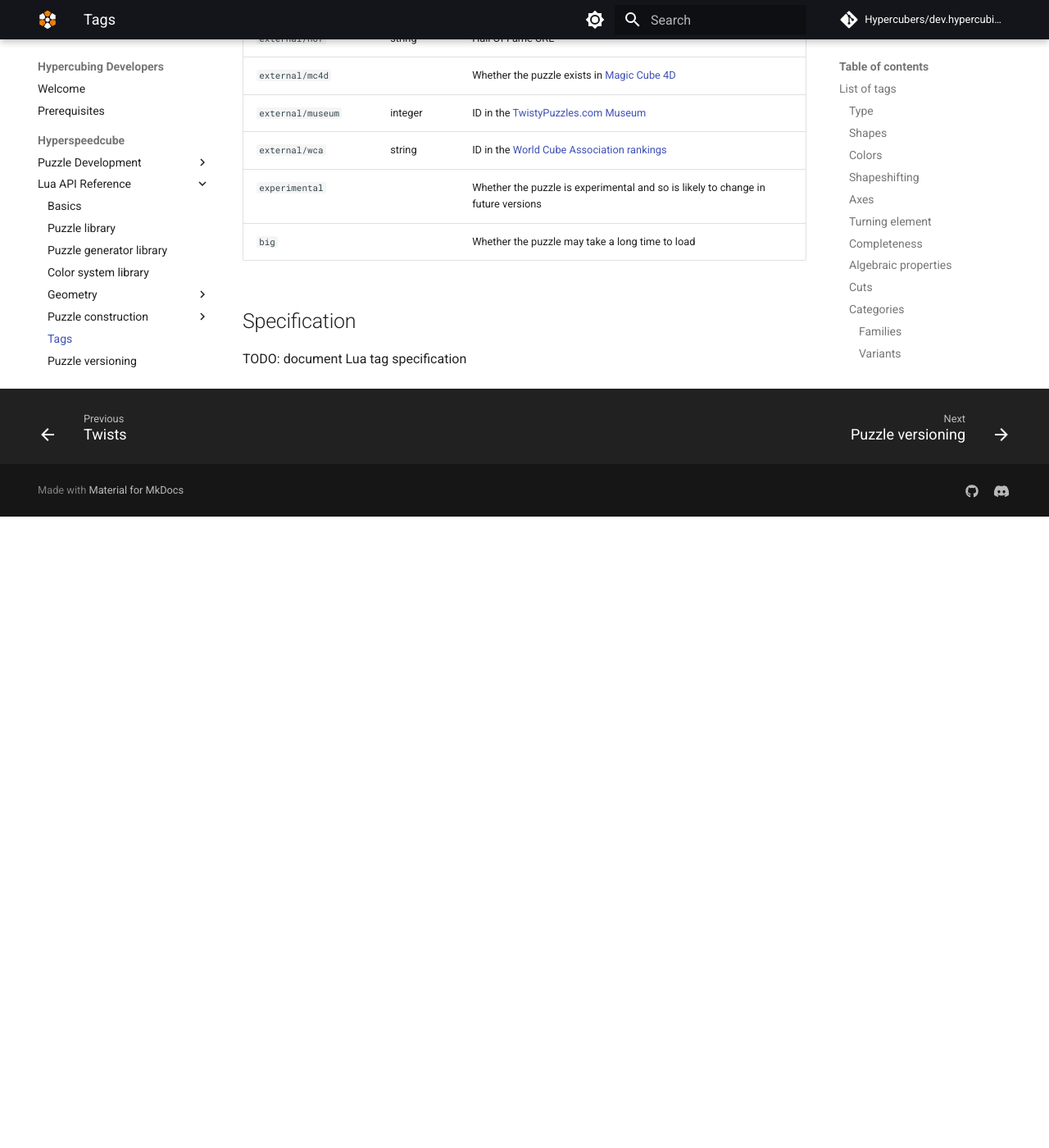
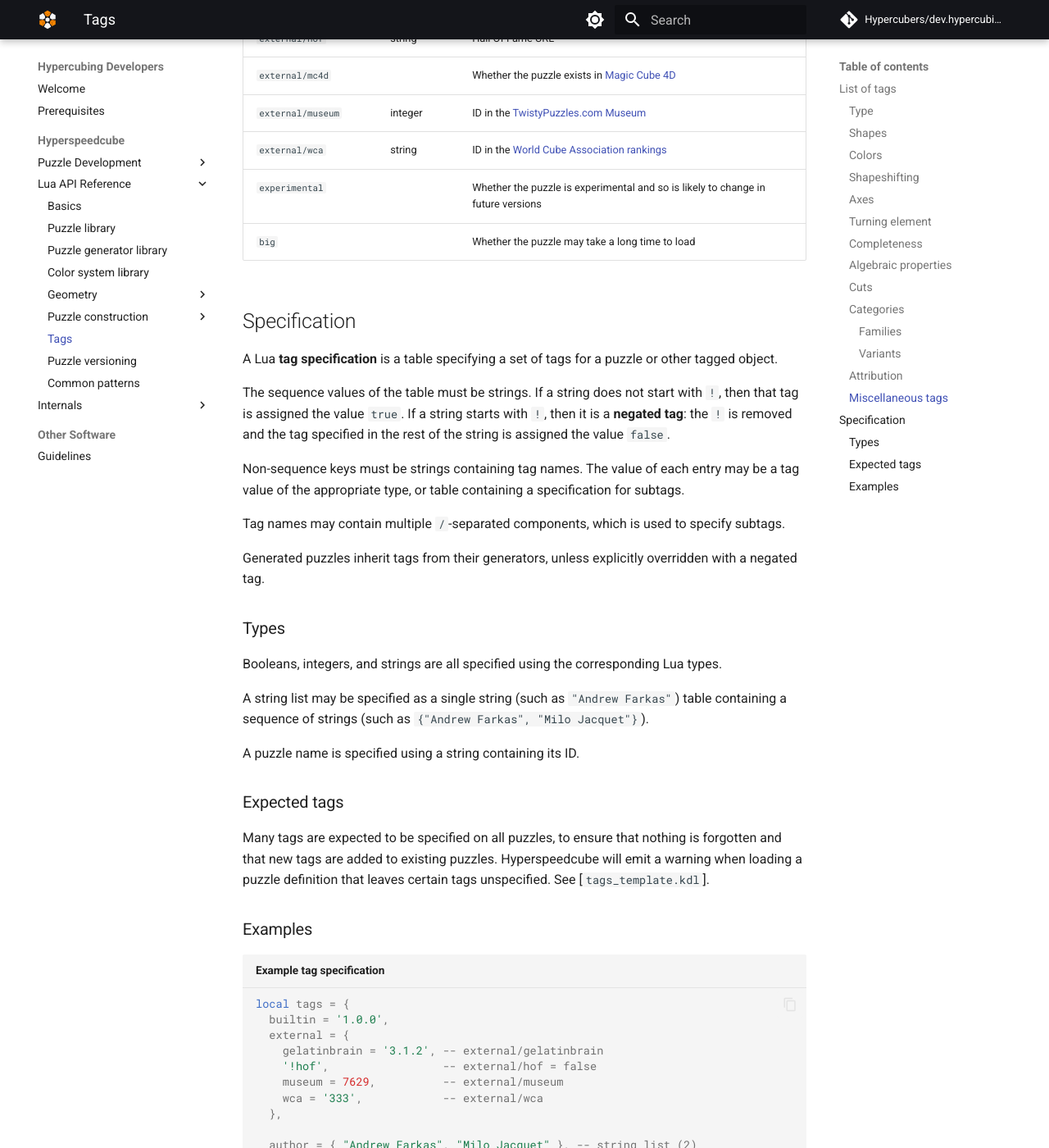
Before and after one commit to Hypercubers/dev.hypercubing.xyz, an MkDocs documentation site: the page built from docs/hsc/lua/tags.md, in a window 1280 px wide and 1400 px high, scrolled down 8228 px. Shown: the whole window at 82% size. Built offline with MkDocs 1.6.1 and Material for MkDocs 9.7.7, drawn with Linux system fonts in a browser that asks for light colours; comment, search, counter and statistics services are not loaded; before the commit the page ends 8858 px from its top, so only the background shows below that; some of the changed text lies outside the part shown.

Commit message:
Document tag specifications

````diff
--- a/docs/hsc/lua/tags.md
+++ b/docs/hsc/lua/tags.md
@@ -8,15 +8,15 @@
 - String list
 - Puzzle name
 
-Most tags have the boolean value, so the tables on this page only indicate a tag's type if it is not boolean. A tag is **present** if it contains any value other than `false`, or if any of its subtags are present.
+Most tags have the boolean value, so the tables on this page only indicate a tag's type if it is not boolean. A tag is **present** if it is assigned any value other than `false`, or if any of its subtags are present. The value `false` is valid for all tags, regardless of type.
 
 Some tags (such as `colors/system`) are automatically added when generating the puzzle and so do not need to be specified in the puzzle definition. Most tags are not automatically added, so the tables on this page only indicate if they are.
 
 ## List of tags
 
-[`hyperpuzzle/src/tags.kdl`][tags.kdl] is the most up-to-date list of tags. If you're doing puzzle development, it's a good idea to skim that list. Note that leading underscores are removed, so `_120cell` becomes `120cell`.
+[`hyperpuzzle/src/tags.kdl`] is the most up-to-date list of tags. If you're doing puzzle development, it's a good idea to skim that list. Note that leading underscores are removed, so `_120cell` becomes `120cell`.
 
-[tags.kdl]: https://github.com/HactarCE/Hyperspeedcube/blob/main/hyperpuzzle/src/tags.kdl
+[`hyperpuzzle/src/tags.kdl`]: https://github.com/HactarCE/Hyperspeedcube/blob/main/hyperpuzzle/src/tags.kdl
 
 ### Type
 
@@ -249,4 +249,58 @@
 
 ## Specification
 
-TODO: document Lua tag specification
+A Lua **tag specification** is a table specifying a set of tags for a puzzle or other tagged object.
+
+The sequence values of the table must be strings. If a string does not start with `!`, then that tag is assigned the value `true`. If a string starts with `!`, then it is a **negated tag**: the `!` is removed and the tag specified in the rest of the string is assigned the value `false`.
+
+Non-sequence keys must be strings containing tag names. The value of each entry may be a tag value of the appropriate type, or table containing a specification for subtags.
+
+Tag names may contain multiple `/`-separated components, which is used to specify subtags.
+
+Generated puzzles inherit tags from their generators, unless explicitly overridden with a negated tag.
+
+### Types
+
+Booleans, integers, and strings are all specified using the corresponding Lua types.
+
+A string list may be specified as a single string (such as `"Andrew Farkas"`) table containing a sequence of strings (such as `{"Andrew Farkas", "Milo Jacquet"}`).
+
+A puzzle name is specified using a string containing its ID.
+
+### Expected tags
+
+Many tags are expected to be specified on all puzzles, to ensure that nothing is forgotten and that new tags are added to existing puzzles. Hyperspeedcube will emit a warning when loading a puzzle definition that leaves certain tags unspecified. See [`tags_template.kdl`].
+
+[`tags_template.kdl`]: https://github.com/HactarCE/Hyperspeedcube/blob/main/tags_template.lua
+
+### Examples
+
+```lua title="Example tag specification"
+local tags = {
+  builtin = '1.0.0',
+  external = {
+    gelatinbrain = '3.1.2', -- external/gelatinbrain
+    '!hof',                 -- external/hof = false
+    museum = 7629,          -- external/museum
+    wca = '333',            -- external/wca
+  },
+
+  author = { "Andrew Farkas", "Milo Jacquet" }, -- string list (2)
+  inventor = "Ernő Rubik",                      -- string list (1)
+
+  'shape/3d/platonic/cube',
+  algebraic = {
+    'doctrinaire', 'pseudo/doctrinaire',
+    '!fused', '!orientations/non_abelian', '!trivial', '!weird_orbits',
+  },
+  axes = { '3d/elementary/cubic', '!hybrid', '!multicore' },
+  colors = { '!multi_facet_per', '!multi_per_facet' },
+  cuts = { depth = { 'shallow' }, '!stored', '!wedge' },
+  turns_by = { 'face', 'facet' },
+  '!experimental',
+  '!family',
+  '!variant',
+  '!meme',
+  '!shapeshifting',
+}
+```
````
